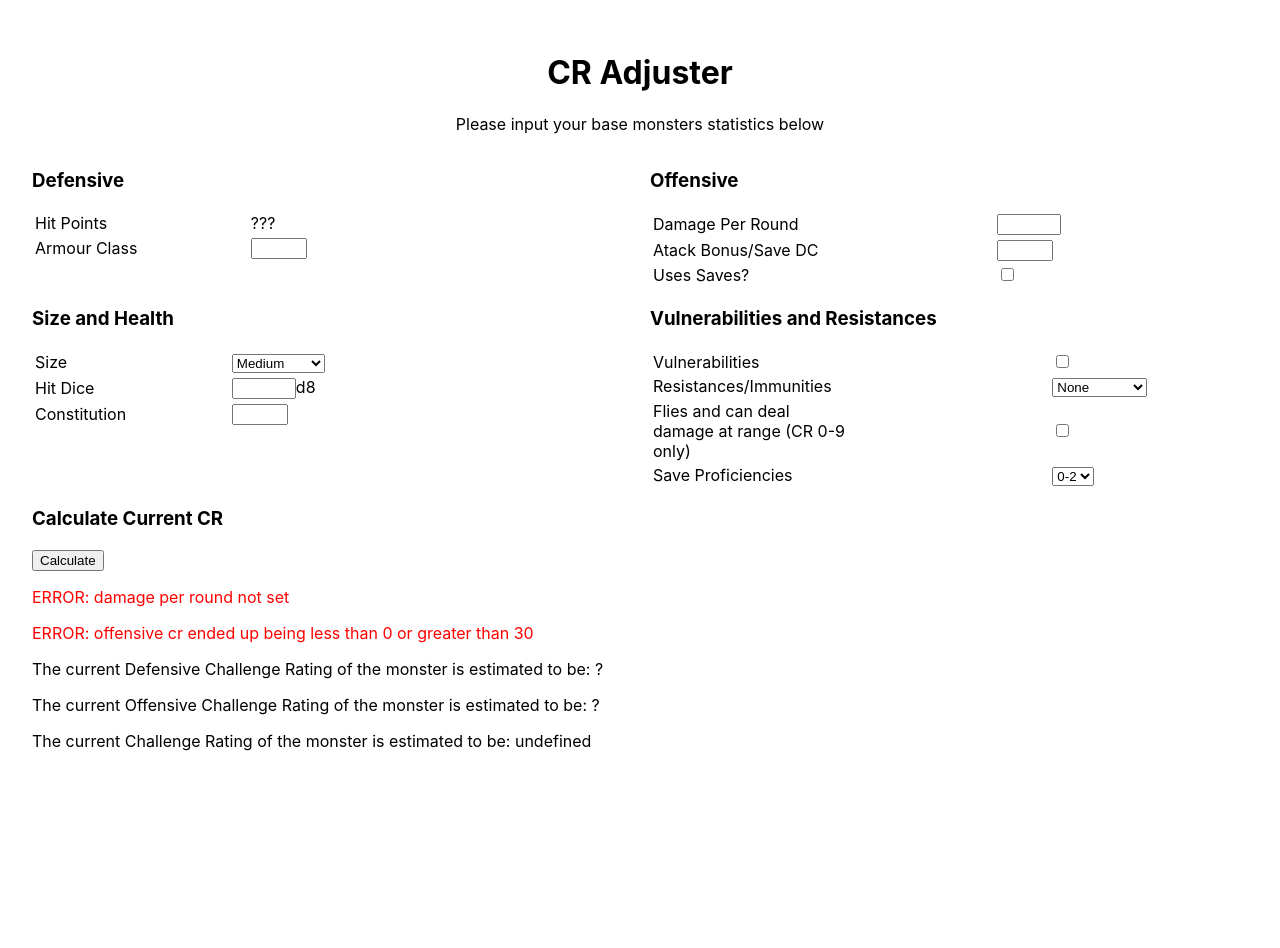
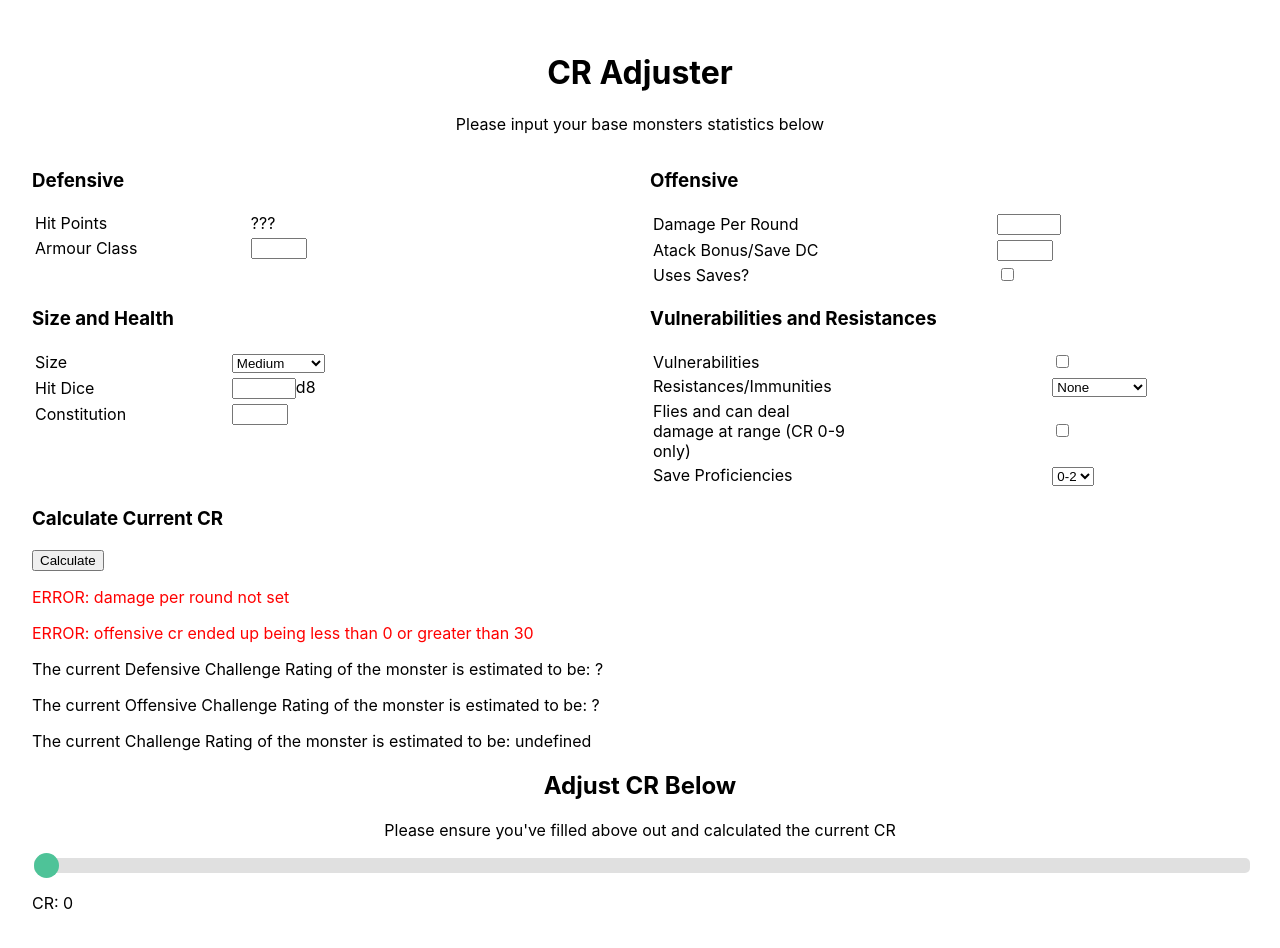
Before and after one commit to tplamondon/5e-CR-Adjuster, an Electron app: page src/index.html in a window 1280 px wide. Both pictures are taken after a click on the button "Calculate". Before the commit the page ends 800 px from the top, so only its background shows below. Drawn offline with Linux system fonts and the light colour scheme.

Commit message:
added slider bar

```diff
--- a/src/index.css
+++ b/src/index.css
@@ -62,3 +62,36 @@ table.multiColour tr:nth-child(even) {
 span.error {
   color:red;
 }
+
+
+
+/* Slider Stuff */
+.slider {
+  -webkit-appearance: none;
+  width: 100%;
+  height: 15px;
+  border-radius: 5px;
+  background: #d3d3d3;
+  outline: none;
+  opacity: 0.7;
+  -webkit-transition: .2s;
+  transition: opacity .2s;
+}
+
+.slider::-webkit-slider-thumb {
+  -webkit-appearance: none;
+  appearance: none;
+  width: 25px;
+  height: 25px;
+  border-radius: 50%;
+  background: #04AA6D;
+  cursor: pointer;
+}
+
+.slider::-moz-range-thumb {
+  width: 25px;
+  height: 25px;
+  border-radius: 50%;
+  background: #04AA6D;
+  cursor: pointer;
+}
--- a/src/index.html
+++ b/src/index.html
@@ -9,7 +9,6 @@
   <body>
     <h1 style="text-align: center;">CR Adjuster</h1>
     <p style="text-align: center;">Please input your base monsters statistics below</p>
-
 
     <div class="grid-container2">
       <div id="defensiveCRDiv">
@@ -174,7 +173,19 @@
       <p>The current Defensive Challenge Rating of the monster is estimated to be: <span id="defCR">?</span></p>
       <p>The current Offensive Challenge Rating of the monster is estimated to be: <span id="offCR">?</span></p>
       <p>The current Challenge Rating of the monster is estimated to be: <span id="avgCR">?</span></p>
+      <input type="hidden" id="defenceCRAvg" value="-1">
+      <input type="hidden" id="offenceCRAvg" value="-1">
+      <input type="hidden" id="CRAverage" value="-1">
 
+    </div>
+
+    <div>
+      <h2 style="text-align: center;">Adjust CR Below</h2>
+      <p style="text-align: center;">Please ensure you've filled above out and calculated the current CR</p>
+      <div class="slidecontainer">
+        <input type="range" oninput="changeSliderLabel()" min="0" max="33" value="0" class="slider" id="crScale">
+        <p>CR: <span id="crScaleText">0</span></p>
+      </div>
     </div>
 
   </body>
--- a/src/logic.js
+++ b/src/logic.js
@@ -1,5 +1,5 @@
 /*
-    Global Variables
+ *   Global Variables
 */
 
 /*
@@ -240,12 +240,15 @@ function calcAvgCR(){
             defCRstr = "1/2"
         }
         document.getElementById("defCR").innerHTML = defCRstr;
+        document.getElementById("defenceCRAvg").value = defCRstr;
     }
     //if CR was out of bounds
     else{
         document.getElementById("errormsg").innerHTML = "ERROR: defensive cr ended up being less than 0 or greater than 30";
         document.getElementById("defCR").innerHTML = "?";
         document.getElementById("avgCR").innerHTML = "?";
+        document.getElementById("defenceCRAvg").value = -1;
+        document.getElementById("CRAverage").value = -1;
     }
     //get offensive cr
     let offCR = calcOffensiveCR();
@@ -261,11 +264,14 @@ function calcAvgCR(){
             offCRstr = "1/2"
         }
         document.getElementById("offCR").innerHTML = offCRstr;
+        document.getElementById("offenceCRAvg").value = offCRstr;
     }
     else{
         document.getElementById("errormsg2").innerHTML = "ERROR: offensive cr ended up being less than 0 or greater than 30";
         document.getElementById("offCR").innerHTML = "?";
         document.getElementById("avgCR").innerHTML = "?";
+        document.getElementById("offenceCRAvg").value = -1;
+        document.getElementById("CRAverage").value = -1;
     }
 
     //get average cr
@@ -284,4 +290,34 @@ function calcAvgCR(){
         avgCRstr = "1/2"
     }
     document.getElementById("avgCR").innerHTML = avgCRstr;
+    document.getElementById("CRAverage").value = defCRstr;
+    updateSliderLabel(lookupIndexByCR(avgCR));
 }
+
+
+
+/*
+ !   Adjust CR Functions
+*/
+
+function updateSliderLabel(cr){
+    document.getElementById("crScale").value = cr;
+    changeSliderLabel();
+}
+
+function changeSliderLabel(){
+    let crslider = document.getElementById("crScale");
+    let crScaleText = document.getElementById("crScaleText");
+    let cr = CRarray[crslider.value]
+    var crStr = cr;
+    if(cr == 0.125){
+        crStr = "1/8"
+    }
+    else if(cr == 0.25){
+        crStr = "1/4"
+    }
+    else if(cr == 0.5){
+        crStr = "1/2"
+    }
+    crScaleText.innerHTML = crStr;
+}
```
